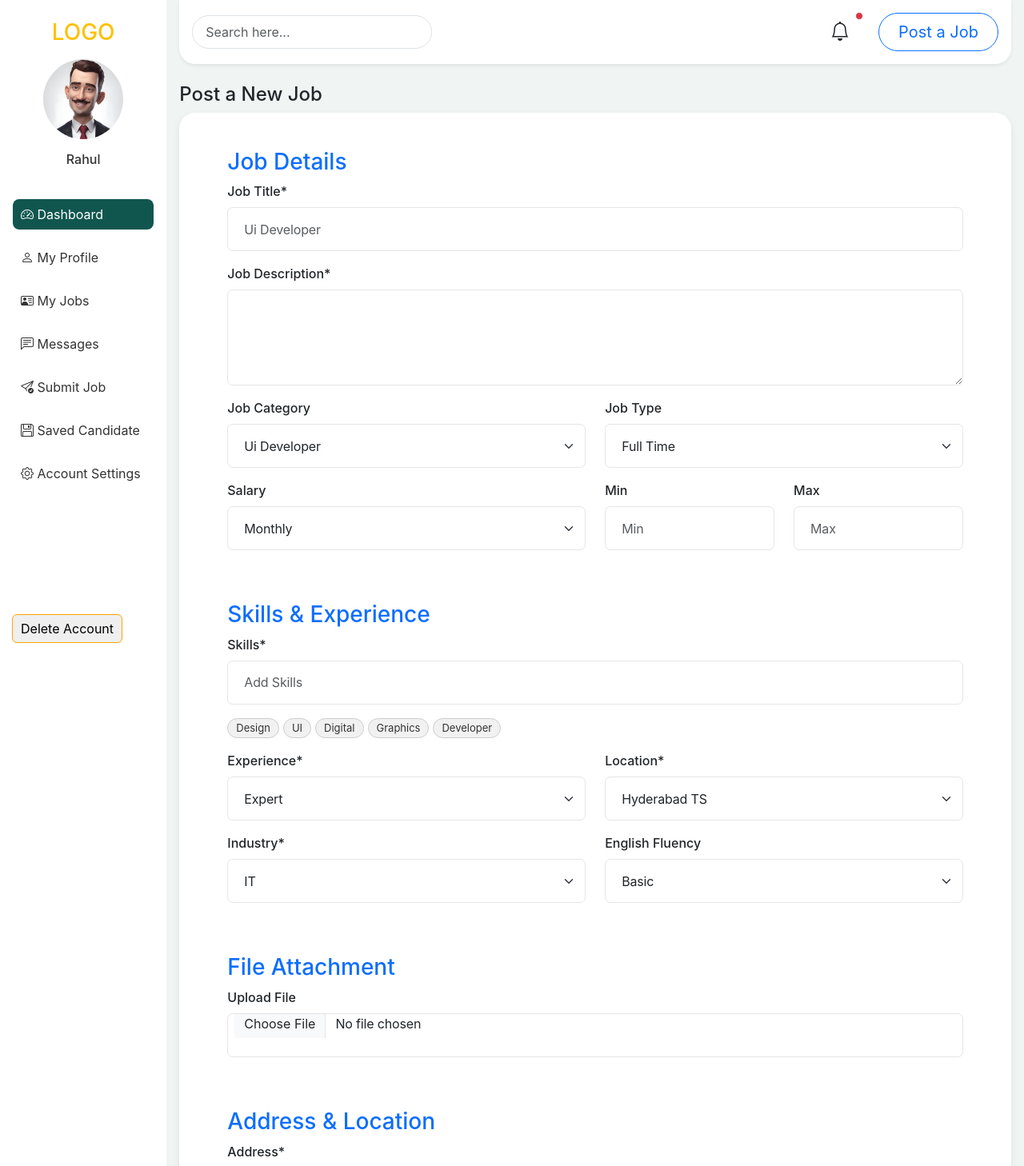
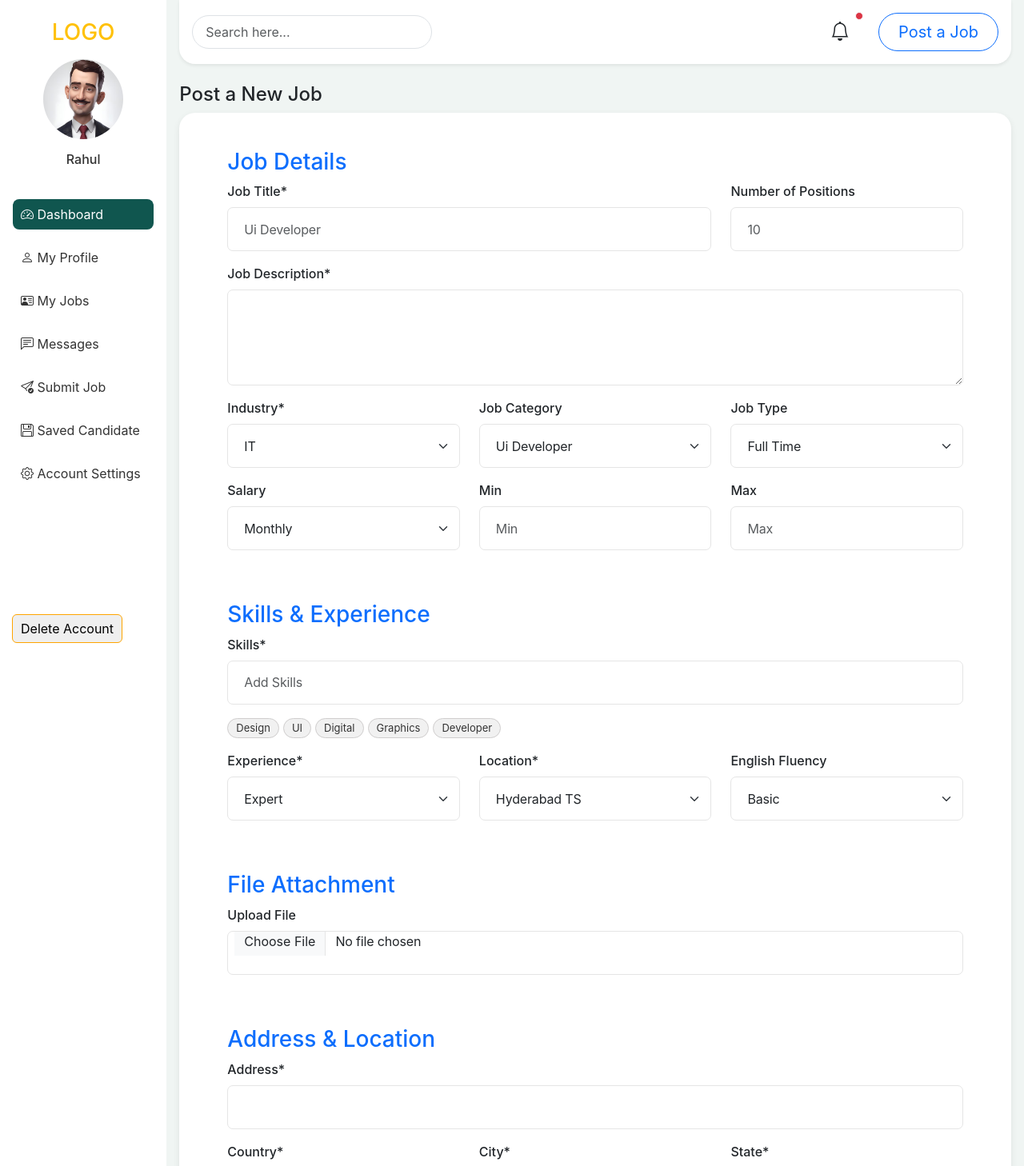
Before and after one commit to uniquemindsolutions/JobPortal_FrontEnd, a React (Create React App) app: page /submit-job in a window 1280 px wide. Shown: the top 1458 px of the page at 80% size. Built offline with nearby package versions, Linux system fonts and the light colour scheme.

Commit message:
my profile api done

```diff
--- a/src/Admin/SubmitJob/index.tsx
+++ b/src/Admin/SubmitJob/index.tsx
@@ -10,9 +10,14 @@ const SubmitJob = () => {
                 <h3 className='text-primary'>Job Details</h3>
 
                 <div className="row mb-3">
-                    <div className="col-md-12 mb-3">
+                    <div className="col-md-8 mb-3">
                         <label htmlFor="JobTitle" className="form-label">Job Title*</label>
                         <input type="text" className="form-control" name="JobTitle" id="JobTitle" placeholder="Ui Developer" />
+                    </div>
+
+                    <div className="col-md-4 mb-3">
+                        <label htmlFor="noOfPostions" className="form-label">Number of Positions</label>
+                        <input type="text" className="form-control" name="noOfPostions" id="noOfPostions" placeholder="10" />
                     </div>
 
                     <div className="col-md-12 mb-3">
@@ -20,7 +25,16 @@ const SubmitJob = () => {
                         <textarea className="form-control" name="JobDescription" id="JobDescription" rows={5} cols={20} />
                     </div>
 
-                    <div className="col-md-6 mb-3">
+                    <div className="col-md-4 mb-3">
+                        <label htmlFor="Industry" className="form-label">Industry* </label>
+                        <select className="form-select" name="Industry" id="Industry">
+                            <option value="">IT</option>
+                            <option value="">Marcketing</option>
+                            <option value="">Industrial</option>
+                        </select>
+                    </div>
+
+                    <div className="col-md-4 mb-3">
                         <label htmlFor="JobCategory" className="form-label">Job Category</label>
                         <select className="form-select" name="JobCategory" id="JobCategory">
                             <option value="">Ui Developer</option>
@@ -29,7 +43,7 @@ const SubmitJob = () => {
                         </select>
                     </div>
 
-                    <div className="col-md-6 mb-3">
+                    <div className="col-md-4 mb-3">
                         <label htmlFor="JobType" className="form-label">Job Type</label>
                         <select className="form-select" name="JobType" id="JobType">
                             <option value="">Full Time</option>
@@ -39,18 +53,19 @@ const SubmitJob = () => {
                         </select>
                     </div>
 
-                    <div className="col-md-6 mb-3">
+                    <div className="col-md-4 mb-3">
                         <label htmlFor="Salary" className="form-label">Salary</label>
                         <select className="form-select" name="Salary" id="Salary">
                             <option value="">Monthly</option>
                             <option value="">Weekly</option>
                         </select>
                     </div>
-                    <div className="col-md-3 mb-3">
+
+                    <div className="col-md-4 mb-3">
                         <label htmlFor="minSalary" className="form-label">Min</label>
                         <input type="text" className="form-control" name="minSalary" id="minSalary" placeholder="Min" />
                     </div>
-                    <div className="col-md-3 mb-3">
+                    <div className="col-md-4 mb-3">
                         <label htmlFor="maxSalary" className="form-label">Max</label>
                         <input type="text" className="form-control" name="maxSalary" id="maxSalary" placeholder="Max" />
                     </div>
@@ -71,7 +86,7 @@ const SubmitJob = () => {
                         </div>
                     </div>
 
-                    <div className="col-md-6 mb-3">
+                    <div className="col-md-4 mb-3">
                         <label htmlFor="Experience" className="form-label">Experience*</label>
                         <select className="form-select" name="Experience" id="Experience">
                             <option value="">Expert</option>
@@ -80,7 +95,7 @@ const SubmitJob = () => {
                         </select>
                     </div>
 
-                    <div className="col-md-6 mb-3">
+                    <div className="col-md-4 mb-3">
                         <label htmlFor="Location" className="form-label">Location* </label>
                         <select className="form-select" name="Location" id="Location">
                             <option value="">Hyderabad TS</option>
@@ -89,16 +104,7 @@ const SubmitJob = () => {
                         </select>
                     </div>
 
-                    <div className="col-md-6 mb-3">
-                        <label htmlFor="Industry" className="form-label">Industry* </label>
-                        <select className="form-select" name="Industry" id="Industry">
-                            <option value="">IT</option>
-                            <option value="">Marcketing</option>
-                            <option value="">Industrial</option>
-                        </select>
-                    </div>
-
-                    <div className="col-md-6 mb-3">
+                    <div className="col-md-4 mb-3">
                         <label htmlFor="Industry" className="form-label">English Fluency </label>
                         <select className="form-select" name="Industry" id="Industry">
                             <option value="">Basic</option>
@@ -151,7 +157,7 @@ const SubmitJob = () => {
                     </div>
                 </div>
              </div>
-             <div className="mt-5  text-center">
+             <div className="mt-4 mb-4  text-center">
                 <button type="submit" className="btn btn-success btn-lg px-5">Submit</button>
                 <button type="submit" className="btn btn-lg ms-4">Cancel</button>
             </div>
```
Also changed, not shown: src/Admin/MyProfile/my-profile.scss (added, +14 -0 lines).
